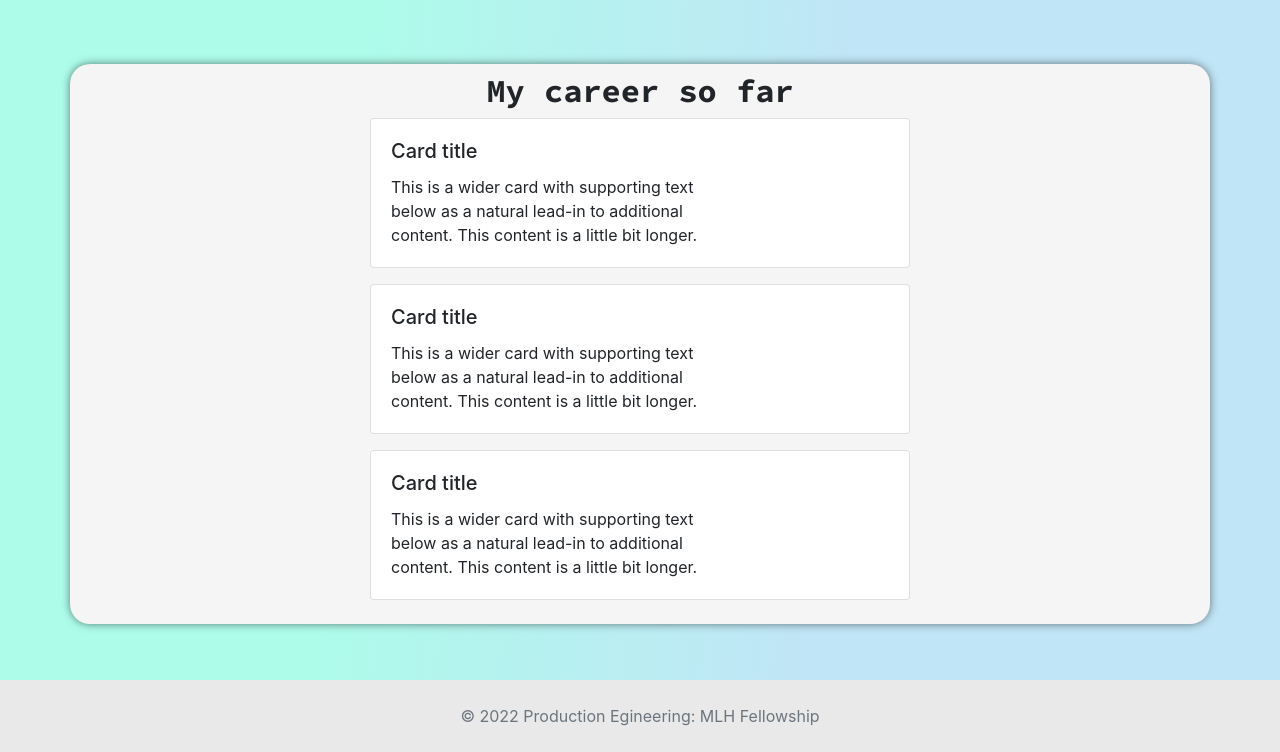
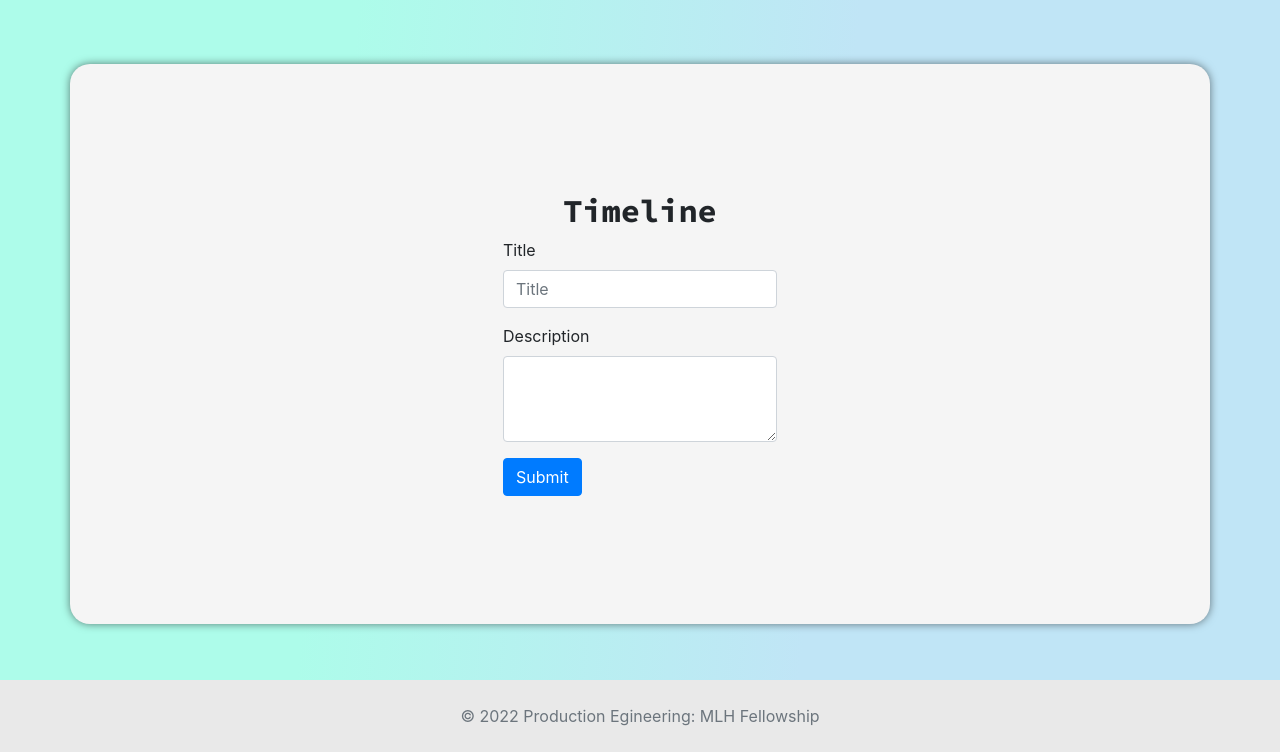
Before and after one commit to marleneharms/marlene-harms-portfolio, a Flask app: page /timeline in a window 1280 px wide. Shown: the part 48-800 px from the top of the page. Run offline with Flask 2, Linux system fonts and the light colour scheme; parts of the project's set-up code (start-up, migrations or seed data) failed here and were passed over.

Commit message:
feat add form to timeline

```diff
--- a/app/templates/timeline.html
+++ b/app/templates/timeline.html
@@ -14,39 +14,21 @@
 {% endblock %} {% block content %}
 
 <div class="container">
-  <h1>My career so far</h1>
-  <div class="card mb-3" style="max-width: 540px;">
-    <div class="row g-0">
-      <div class="col-md-8">
-        <div class="card-body">
-          <h5 class="card-title">Card title</h5>
-          <p class="card-text">This is a wider card with supporting text below as a natural lead-in to additional content. This content is a little bit longer.</p>
+  <h1>Timeline</h1>
+  <!-- On this page, please add a form that accepts inputs and makes a POST request to our /api/timeline_post endpoint to create a timeline post. -->
+
+    <form action="/api/timeline_post" method="POST">
+        <div class="form-group">
+        <label for="exampleFormControlInput1">Title</label>
+        <input type="text" class="form-control" id="exampleFormControlInput1" placeholder="Title">
         </div>
-      </div>
-    </div>
-  </div>
+        <div class="form-group">
+        <label for="exampleFormControlTextarea1">Description</label>
+        <textarea class="form-control" id="exampleFormControlTextarea1" rows="3"></textarea>
+        </div>
+        <button type="submit" class="btn btn-primary">Submit</button>
+    </form>
 
-  <div class="card mb-3" style="max-width: 540px;">
-    <div class="row g-0">
-      <div class="col-md-8">
-        <div class="card-body">
-          <h5 class="card-title">Card title</h5>
-          <p class="card-text">This is a wider card with supporting text below as a natural lead-in to additional content. This content is a little bit longer.</p>
-        </div>
-      </div>
-    </div>
-  </div>
-
-  <div class="card mb-3" style="max-width: 540px;">
-    <div class="row g-0">
-      <div class="col-md-8">
-        <div class="card-body">
-          <h5 class="card-title">Card title</h5>
-          <p class="card-text">This is a wider card with supporting text below as a natural lead-in to additional content. This content is a little bit longer.</p>
-        </div>
-      </div>
-    </div>
-  </div>
 
 </div>
 
```
